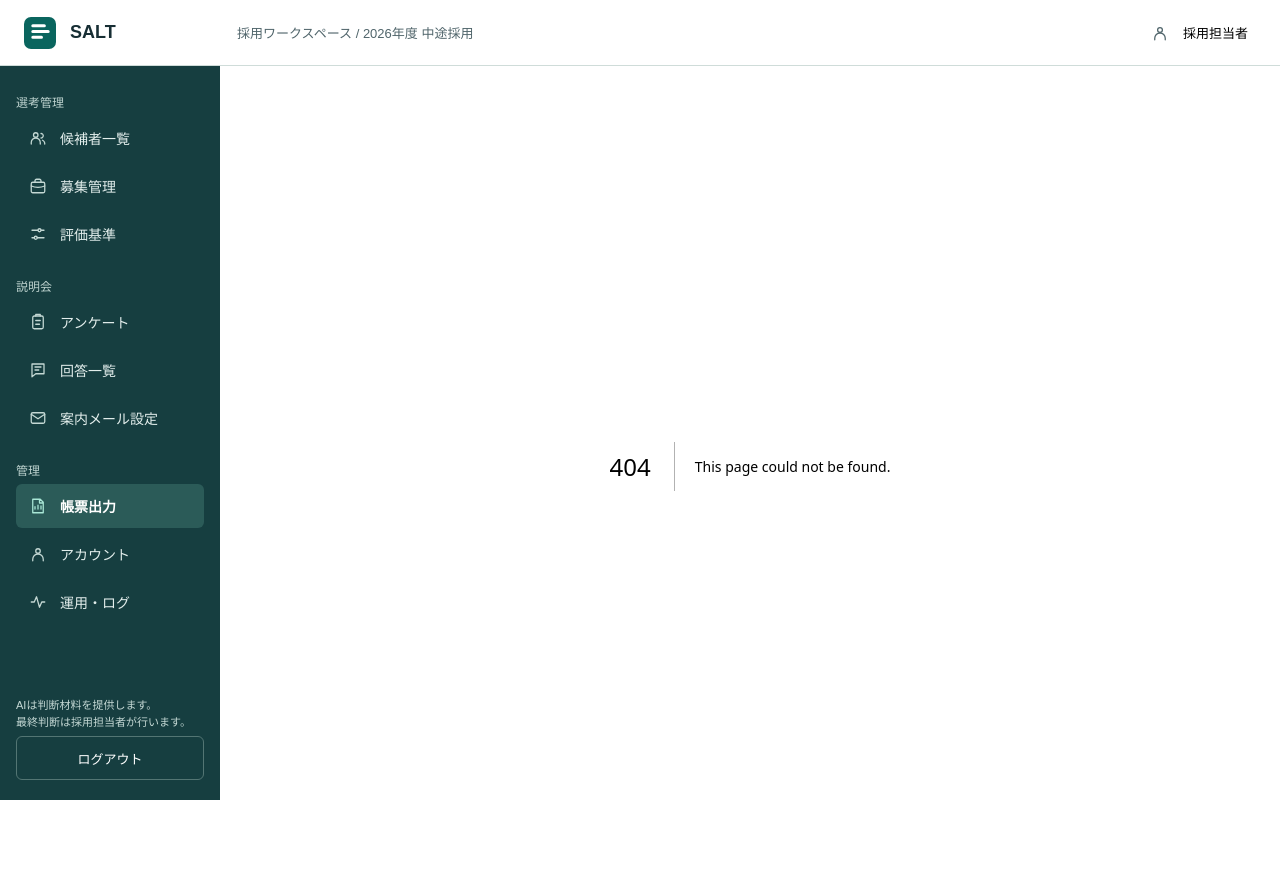
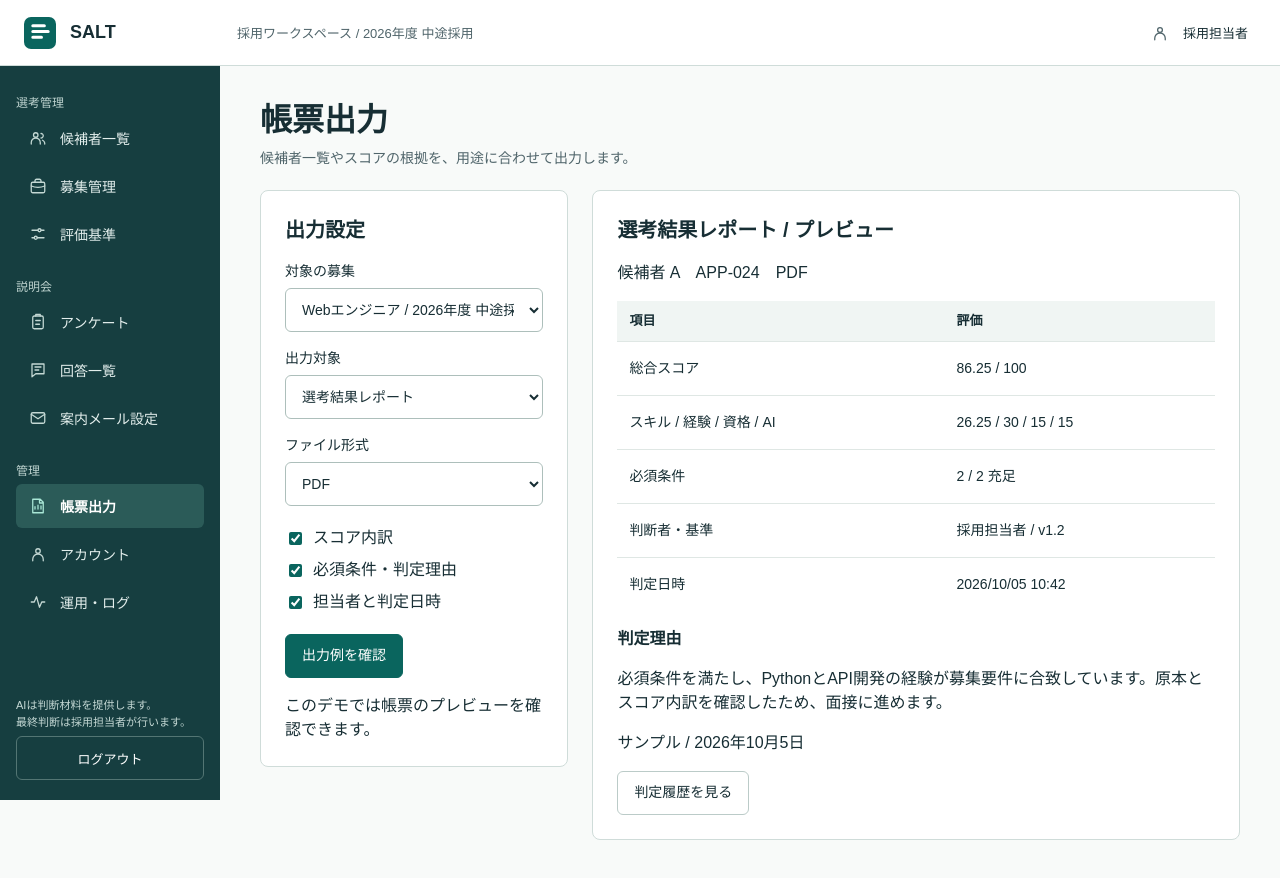
Before and after one commit to Cookie12734/206-3, a Next.js app in the folder frontend/: page /reports in a window 1280 px wide. Before the commit this address had no page. Built offline with nearby package versions, Linux system fonts and the light colour scheme.

Commit message:
選考結果の帳票プレビュー画面を追加

```diff
--- /dev/null
+++ b/frontend/app/reports/07-reports.module.css
@@ -0,0 +1,9 @@
+.columns { display: grid; grid-template-columns: minmax(0, 360fr) minmax(0, 756fr); gap: 24px; align-items: start; }
+.option { display: flex; gap: 8px; align-items: center; min-height: 32px; }
+.options { display: grid; }
+.preview { min-height: 560px; }
+.preview [tabindex] { scroll-margin-top: 96px; }
+@media (max-width: 980px) {
+  .columns { grid-template-columns: 1fr; }
+  .preview { min-height: 0; }
+}
--- /dev/null
+++ b/frontend/app/reports/07-reports.tsx
@@ -0,0 +1,51 @@
+"use client";
+
+import { useState } from "react";
+import { ActionLink, Actions, Button, DataTable, Field, Heading, Panel, Screen } from "../_components/screen";
+import { useDemoValue } from "../_lib/demo-storage";
+import { candidatePath, candidateSample, decisionExample, type Decision } from "../candidates/_lib/candidates";
+import styles from "./07-reports.module.css";
+
+const sections = ["スコア内訳", "必須条件・判定理由", "担当者と判定日時"];
+
+export default function Reports() {
+  const [kind, setKind] = useState("result");
+  const [format, setFormat] = useState("PDF");
+  const [selection, setSelection] = useState(sections);
+  const [decision] = useDemoValue<Decision>("candidate-decision", decisionExample);
+  const latest = decision ?? decisionExample;
+  const resultRows = [
+    ["総合スコア", "86.25 / 100"],
+    ...(selection.includes(sections[0]) ? [["スキル / 経験 / 資格 / AI", "26.25 / 30 / 15 / 15"]] : []),
+    ...(selection.includes(sections[1]) ? [["必須条件", "2 / 2 充足"]] : []),
+    ...(selection.includes(sections[2]) ? [["判断者・基準", "採用担当者 / v1.2"], ["判定日時", latest.recordedAt]] : []),
+  ];
+  return <Screen>
+    <Heading title="帳票出力" description="候補者一覧やスコアの根拠を、用途に合わせて出力します。" />
+    <div className={styles.columns}>
+      <Panel title="出力設定">
+        <Field label="対象の募集"><select><option>Webエンジニア / 2026年度 中途採用</option></select></Field>
+        <Field label="出力対象"><select value={kind} onChange={(event) => setKind(event.target.value)}>
+          <option value="result">選考結果レポート</option><option value="list">候補者一覧</option></select></Field>
+        <Field label="ファイル形式"><select value={format} onChange={(event) => setFormat(event.target.value)}>
+          <option>PDF</option><option>CSV</option></select></Field>
+        <div className={styles.options}>{sections.map((label) => <label className={styles.option} key={label}>
+          <input type="checkbox" checked={selection.includes(label)} disabled={kind === "list"} onChange={(event) => setSelection(
+            event.target.checked ? [...selection, label] : selection.filter((item) => item !== label),
+          )} />{label}</label>)}</div>
+        <Actions><Button tone="primary" onClick={() => document.getElementById("report-preview")?.focus()}>出力例を確認</Button></Actions>
+        <p>このデモでは帳票のプレビューを確認できます。</p>
+      </Panel>
+      <Panel className={styles.preview} title={kind === "result" ? "選考結果レポート / プレビュー" : "候補者一覧 / プレビュー"}>
+        <p tabIndex={-1} id="report-preview">{kind === "result" ? "候補者 A　APP-024" : "Webエンジニア / 2026年度 中途採用"}　{format}</p>
+        {kind === "result" ? <>
+          <DataTable headings={["項目", "評価"]} rows={resultRows} />
+          {selection.includes(sections[1]) && <><h3>判定理由</h3><p>{latest.reason}</p></>}
+          <p>サンプル / 2026年10月5日</p>
+          <Actions><ActionLink href={`${candidatePath}/decision/complete`}>判定履歴を見る</ActionLink></Actions>
+        </> : <DataTable headings={["応募番号", "候補者", "スコア", "選考状況"]}
+          rows={candidateSample.map((item) => [item.id, item.name, item.score ?? "—", item.status])} />}
+      </Panel>
+    </div>
+  </Screen>;
+}
--- /dev/null
+++ b/frontend/app/reports/page.tsx
@@ -0,0 +1 @@
+export { default } from "./07-reports";
```
